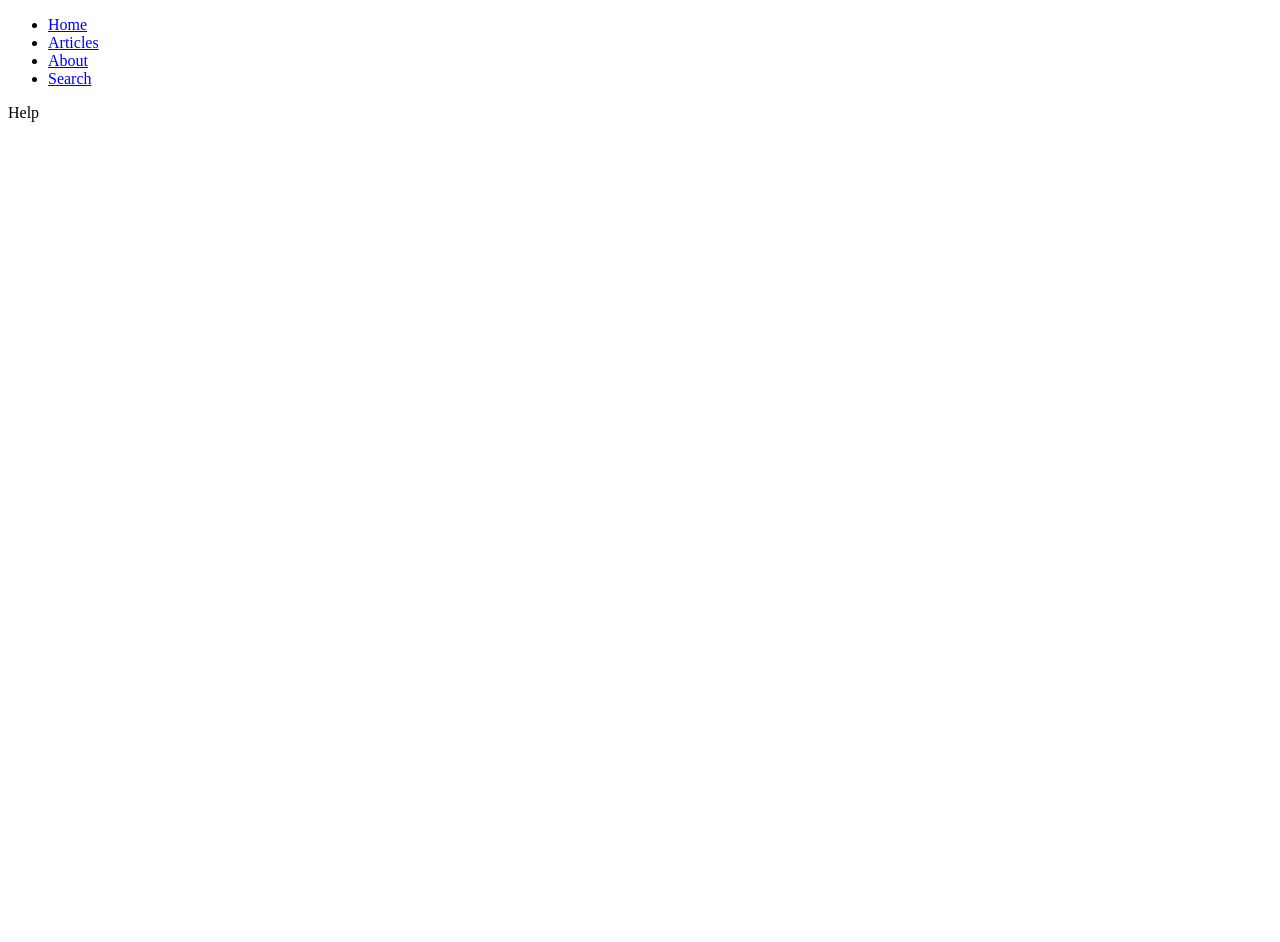
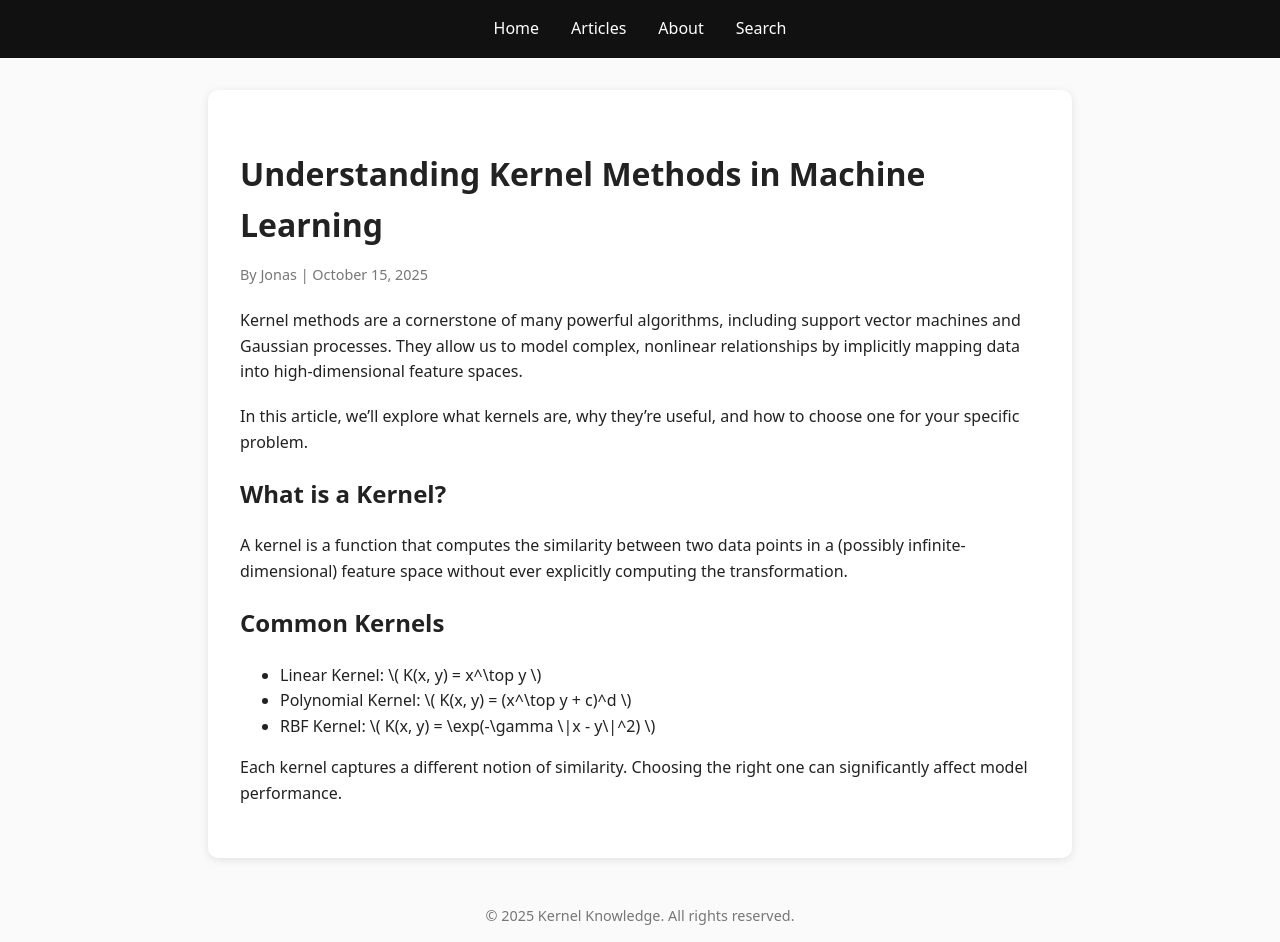
Before and after one commit to Ltechsystem/kernel-knowledge, a plain HTML site: page html/home.html in a window 1280 px wide. Before the commit the page ends 800 px from the top, so only its background shows below. Drawn offline with Linux system fonts and the light colour scheme.

Commit message:
Update home.html

```diff
--- a/html/home.html
+++ b/html/home.html
@@ -2,7 +2,67 @@
 <html lang="en">
 <head>
     <meta charset="UTF-8">
-    <title>Welcome to Kernel Knowledge</title>
+    <title>Article Title | Kernel Knowledge</title>
+    <meta name="viewport" content="width=device-width, initial-scale=1.0">
+    <style>
+        body {
+            font-family: system-ui, sans-serif;
+            margin: 0;
+            padding: 0;
+            line-height: 1.6;
+            background-color: #fafafa;
+            color: #222;
+        }
+        header {
+            background: #111;
+            color: white;
+            padding: 1em 0;
+        }
+        header ul {
+            display: flex;
+            justify-content: center;
+            list-style: none;
+            margin: 0;
+            padding: 0;
+        }
+        header li {
+            margin: 0 1em;
+        }
+        header a {
+            color: white;
+            text-decoration: none;
+            font-weight: 500;
+        }
+        header a:hover {
+            text-decoration: underline;
+        }
+        main {
+            max-width: 800px;
+            margin: 2em auto;
+            background: white;
+            padding: 2em;
+            border-radius: 10px;
+            box-shadow: 0 2px 8px rgba(0,0,0,0.1);
+        }
+        article h1 {
+            font-size: 2em;
+            margin-bottom: 0.4em;
+        }
+        article .meta {
+            color: #777;
+            font-size: 0.9em;
+            margin-bottom: 1.5em;
+        }
+        article p {
+            margin-bottom: 1.2em;
+        }
+        footer {
+            text-align: center;
+            padding: 1em;
+            color: #777;
+            font-size: 0.9em;
+        }
+    </style>
 </head>
 <body>
     <header>
@@ -15,7 +75,38 @@
     </header>
 
     <main>
-        <p>Help</p>
+        <article>
+            <h1>Understanding Kernel Methods in Machine Learning</h1>
+            <div class="meta">By Jonas | October 15, 2025</div>
+
+            <p>
+                Kernel methods are a cornerstone of many powerful algorithms, including support vector machines and Gaussian processes. They allow us to model complex, nonlinear relationships by implicitly mapping data into high-dimensional feature spaces.
+            </p>
+
+            <p>
+                In this article, we’ll explore what kernels are, why they’re useful, and how to choose one for your specific problem.
+            </p>
+
+            <h2>What is a Kernel?</h2>
+            <p>
+                A kernel is a function that computes the similarity between two data points in a (possibly infinite-dimensional) feature space without ever explicitly computing the transformation.
+            </p>
+
+            <h2>Common Kernels</h2>
+            <ul>
+                <li>Linear Kernel: \( K(x, y) = x^\top y \)</li>
+                <li>Polynomial Kernel: \( K(x, y) = (x^\top y + c)^d \)</li>
+                <li>RBF Kernel: \( K(x, y) = \exp(-\gamma \|x - y\|^2) \)</li>
+            </ul>
+
+            <p>
+                Each kernel captures a different notion of similarity. Choosing the right one can significantly affect model performance.
+            </p>
+        </article>
     </main>
+
+    <footer>
+        &copy; 2025 Kernel Knowledge. All rights reserved.
+    </footer>
 </body>
 </html>
```
